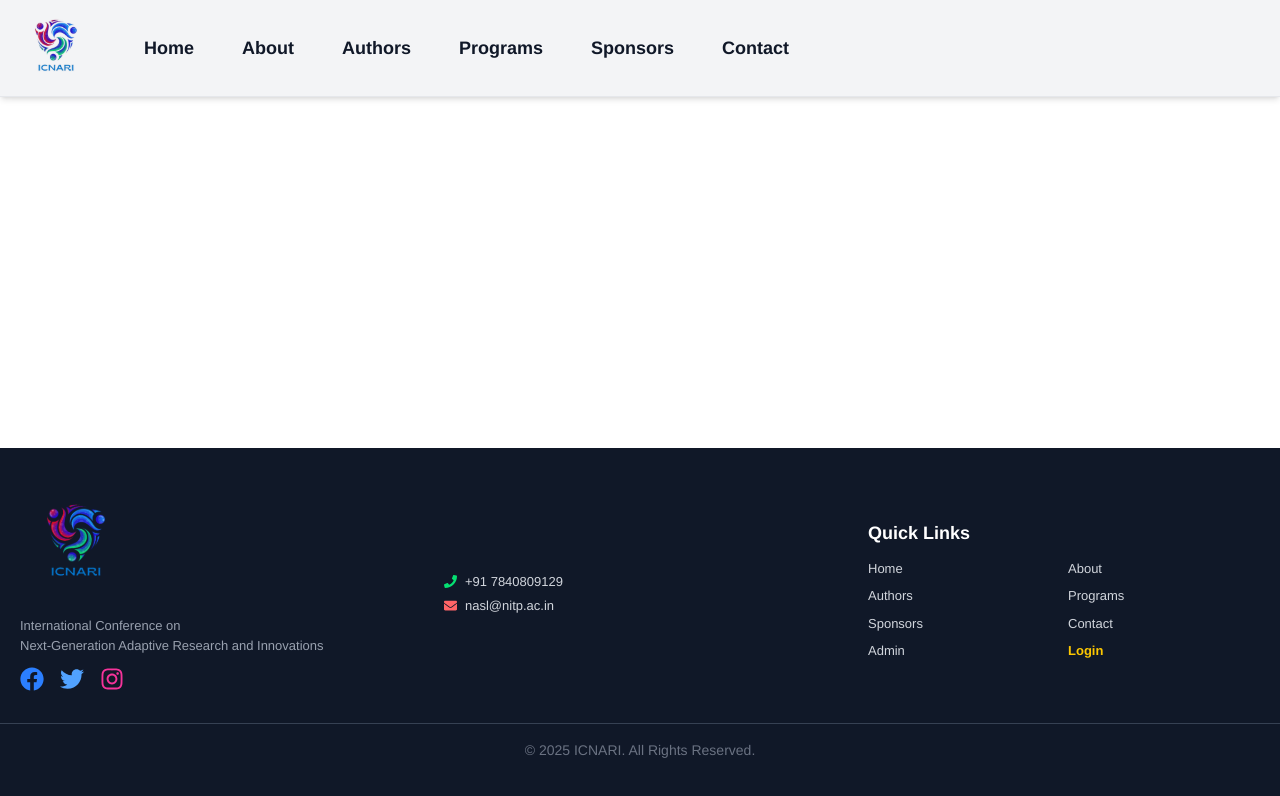
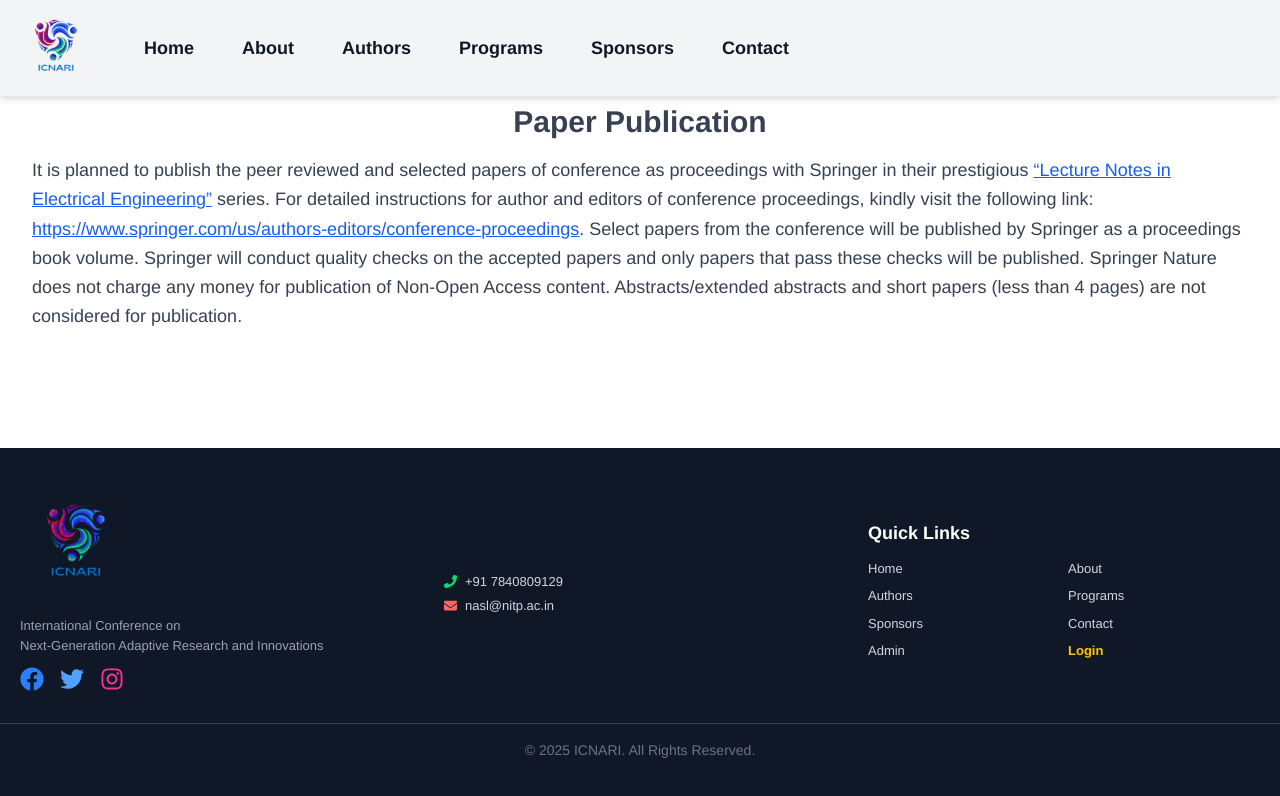
Before and after one commit to suryanshvermaa/Conference_website, a React (Vite) app in the folder frontend/: page /authors/paper-publication in a window 1280 px wide. Shown: the top 796 px of the page. Built offline with nearby package versions, Linux system fonts and the light colour scheme.

Commit message:
removed Coference Proceeding tab and converted publication tab to paper publication

```diff
--- a/frontend/src/App.jsx
+++ b/frontend/src/App.jsx
@@ -55,7 +55,6 @@ import UpdateInternationalMember from "./components/InternationalCommittee/Updat
 import AddTechnicalCommitteeMember from "./components/TechnicalCommittee/AddMember"
 import UpdateTechnicalMember from "./components/TechnicalCommittee/UpdateMember"
 import AllTechnicalCommitteeMembers from "./components/TechnicalCommittee/AllMembers"
-import ConferenceProceedings from "./components/authorcomp/ConferenceProceedings"
 import Publication from "./components/authorcomp/Publication"
 
 function App() {
@@ -82,8 +81,7 @@ function App() {
         {/* Authors routes */}
         <Route path="/authors" element={<Authors />} />
         <Route path="/authors/call-for-papers" element={<CallforPapers />} />
-        <Route path="/authors/conference-proceedings" element={<ConferenceProceedings />} />
-        <Route path="/authors/publication" element={<Publication />} />
+        <Route path="/authors/paper-publication" element={<Publication />} />
         <Route path="/authors/call-for-papers/:track" element={<Track />} />
         <Route path="/authors/guidelines-to-authors" element={<Guidelines />} />
         <Route path="/authors/paper-submissions" elemetechnicalnt={<Papersub/>} />
--- a/frontend/src/components/Navbar.jsx
+++ b/frontend/src/components/Navbar.jsx
@@ -25,7 +25,7 @@ export default function Navbar(fetch, setfetch) {
 
   const menuSections = [
     { label: "About", key: "about", options: ["About the Conference","About NIT Patna", "Organising Committee","International Advisory Committee","Technical Programme Committee", "Venue and Travels","Accomodations","About NIT Patna (Bihta Campus)","PhotoGallery"] },
-    { label: "Authors", key: "authors", options: ["Call for Papers","Conference Proceedings","Publication","Guidelines to Authors",,"Paper Submissions", "Registrations","Best Student Paper Award" ,"Financial support","CMT Acknowledgement"] },
+    { label: "Authors", key: "authors", options: ["Call for Papers","Paper Publication","Guidelines to Authors",,"Paper Submissions", "Registrations","Best Student Paper Award" ,"Financial support","CMT Acknowledgement"] },
     { label: "Programs", key: "programs", options: ["Speakers", "Workshops","Tours","Cultural Event"] },
     { label: "Sponsors", key: "sponsors", options: ["Become a Sponsor", "Benefits of Sponsorship"] },
     // { label: "Contact", key: "contact", options: ["Contact Form"] },
--- a/frontend/src/components/authorcomp/ConferenceProceedings.jsx
+++ /dev/null
@@ -1,14 +0,0 @@
-const ConferenceProceedings = () => {
-  return (
-    <div>
-    <div className="container mx-auto px-4 py-8 sm:px-6 lg:px-8 mt-12">
-      <h1 className="text-3xl font-semibold text-blue-600 mb-4 text-center">Conference Proceedings</h1>
-      <p className="text-lg leading-relaxed text-gray-700">
-        It is planned to publish the peer reviewed and selected papers of conference as proceedings with Springer in their prestigious <span className="text-blue-600 underline"><a href="https://link.springer.com/series/7818">“Lecture Notes in Electrical Engineering”</a></span> series. For detailed instructions for author and editors of conference proceedings, kindly visit the following link: <span className="text-blue-600 underline"><a href="https://www.springer.com/us/authors-editors/conference-proceedings">https://www.springer.com/us/authors-editors/conference-proceedings</a></span>. Select papers from the conference will be published by Springer as a proceedings book volume. Springer will conduct quality checks on the accepted papers and only papers that pass these checks will be published. Springer Nature does not charge any money for publication of Non-Open Access content. Abstracts/extended abstracts and short papers (less than 4 pages) are not considered for publication.
-      </p>
-    </div>
-    </div>
-  )
-}
-
-export default ConferenceProceedings;
--- a/frontend/src/components/authorcomp/Publication.jsx
+++ b/frontend/src/components/authorcomp/Publication.jsx
@@ -2,7 +2,7 @@ const Publication = () => {
   return (
     <div>
     <div className="container mx-auto px-4 py-8 sm:px-6 lg:px-8 mt-12">
-      <h1 className="text-3xl font-semibold text-blue-600 mb-4 text-center">Publication</h1>
+      <h1 className="text-3xl font-semibold text-gray-700 mb-4 text-center">Paper Publication</h1>
       <p className="text-lg leading-relaxed text-gray-700">
         It is planned to publish the peer reviewed and selected papers of conference as proceedings with Springer in their prestigious <span className="text-blue-600 underline"><a href="https://link.springer.com/series/7818">“Lecture Notes in Electrical Engineering”</a></span> series. For detailed instructions for author and editors of conference proceedings, kindly visit the following link: <span className="text-blue-600 underline"><a href="https://www.springer.com/us/authors-editors/conference-proceedings">https://www.springer.com/us/authors-editors/conference-proceedings</a></span>. Select papers from the conference will be published by Springer as a proceedings book volume. Springer will conduct quality checks on the accepted papers and only papers that pass these checks will be published. Springer Nature does not charge any money for publication of Non-Open Access content. Abstracts/extended abstracts and short papers (less than 4 pages) are not considered for publication.
       </p>
```
